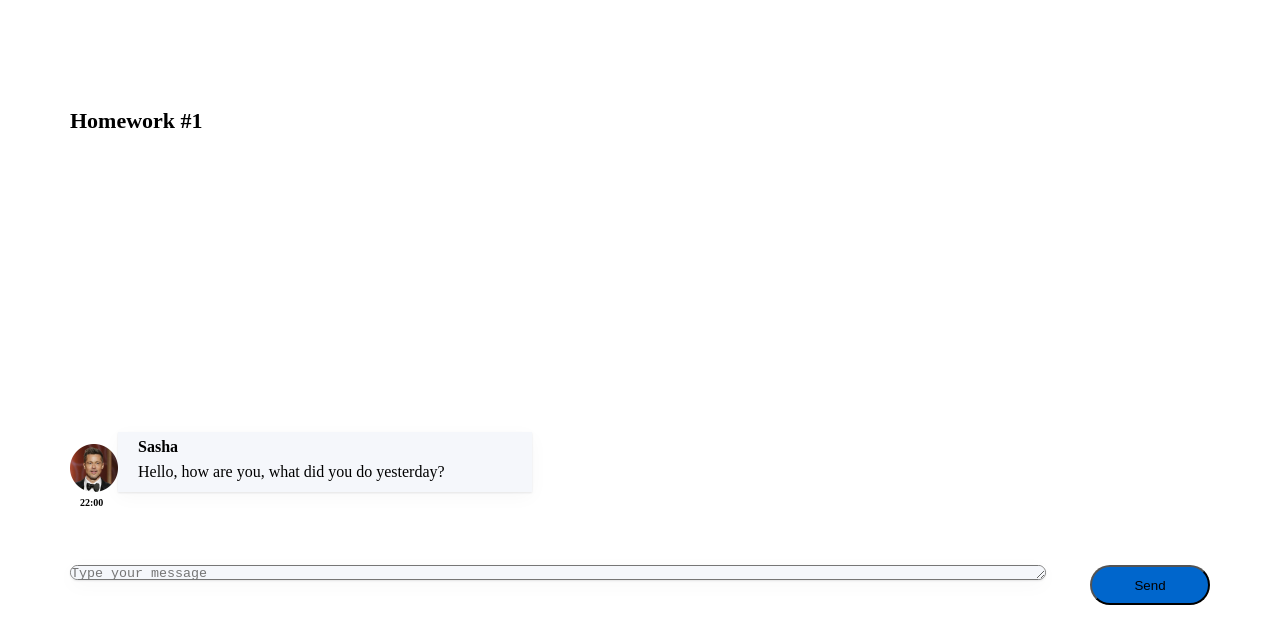
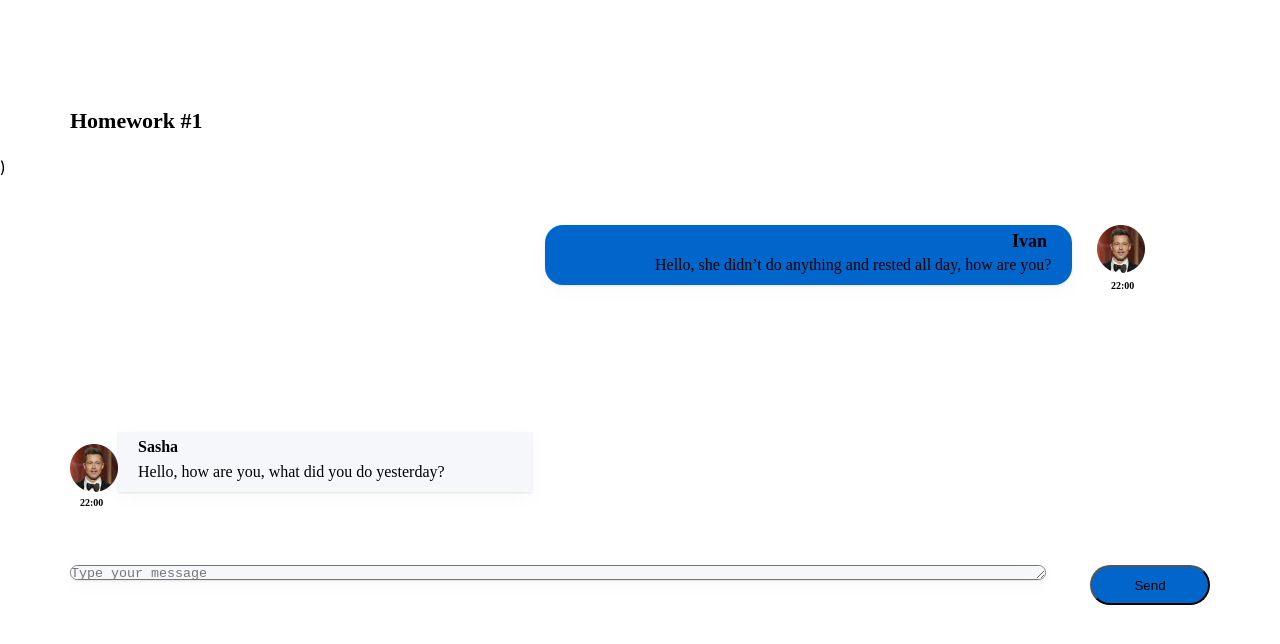
Before and after one commit to developeryudintsev/hometasks, a React (Create React App) app: page / in a window 1280 px wide. Shown: the top 644 px of the page. Built offline with nearby package versions, Linux system fonts and the light colour scheme.

Commit message:
home task 1(refactor2)

```diff
--- a/src/s2-homeworks/hw01/message/Message.tsx
+++ b/src/s2-homeworks/hw01/message/Message.tsx
@@ -12,9 +12,6 @@ const Message = (props: MessagePropsType) => {
     console.log(props.message)
     return (
         <div>
-            {
-                props.message.id==undefined
-             &&
         <div id={'hw1-message-' + props.message.id} className={s.message}>
             <div className={s.imageAndText}>
                 <img
@@ -42,7 +39,8 @@ const Message = (props: MessagePropsType) => {
                 {/**/}
             </div>
         </div>
-            }
+                )
+
         </div>
     )
 }
```
